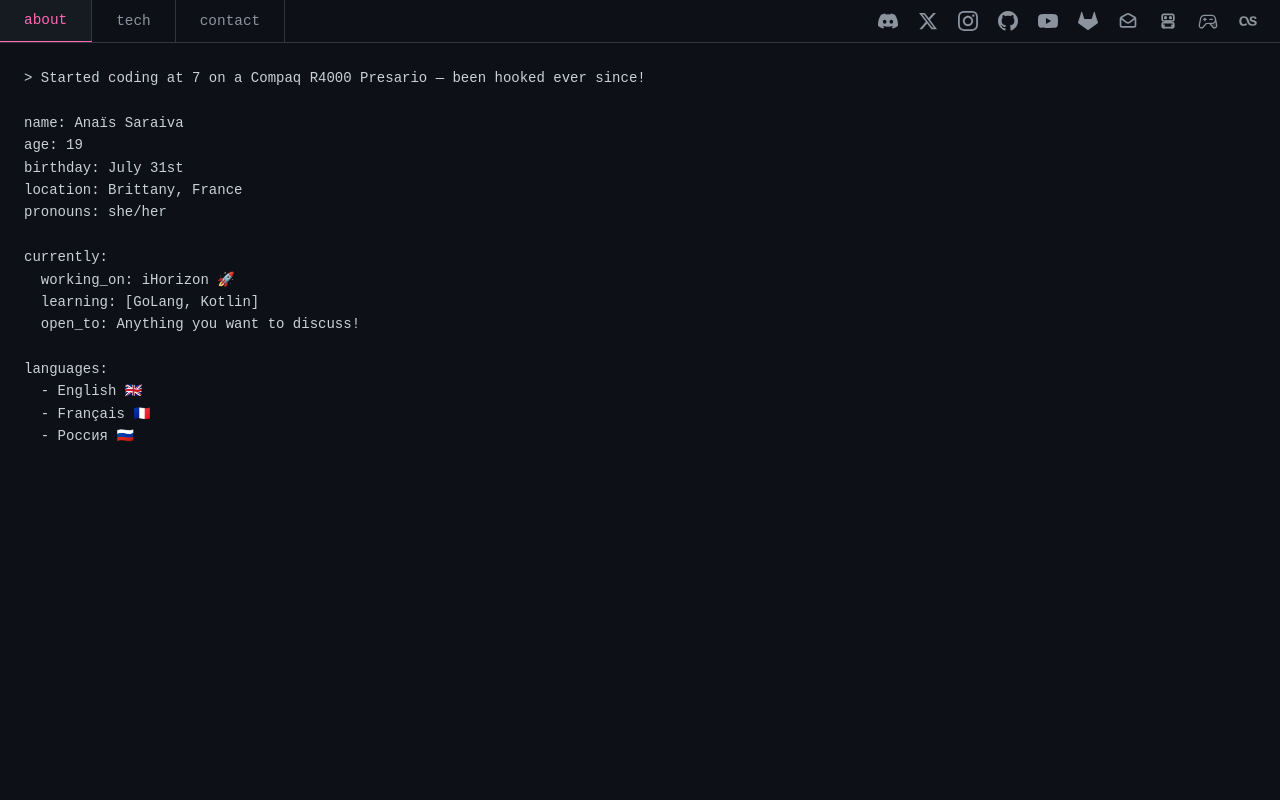
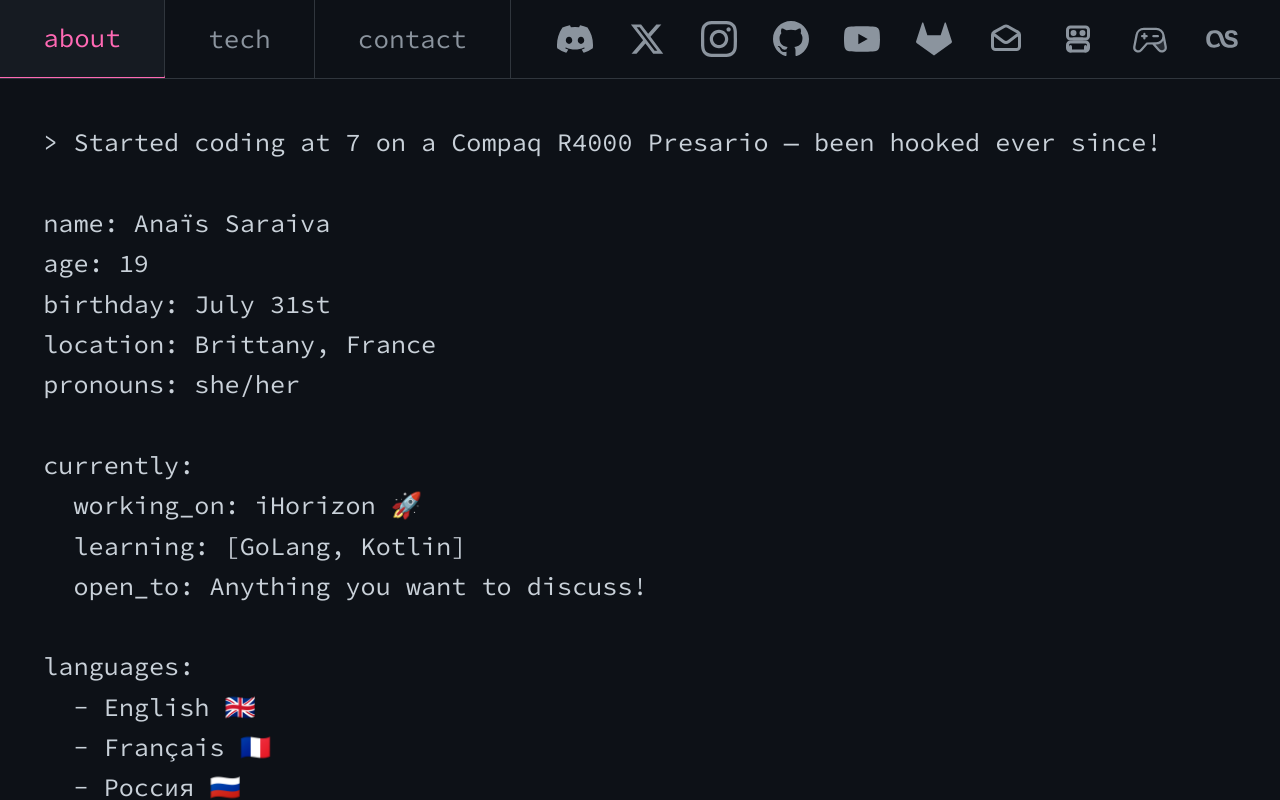
Before and after one commit to Kisakay/Kisakay, a React (Vite) app: page / in a window 1280 px wide. Built offline with nearby package versions, Linux system fonts and the light colour scheme.

Commit message:
now is better

```diff
--- a/index.html
+++ b/index.html
@@ -4,6 +4,9 @@
     <meta charset="UTF-8" />
     <link rel="icon" type="image/svg+xml" href="/assets/pfp.png" />
     <meta name="viewport" content="width=device-width, initial-scale=1.0" />
+    <link rel="preconnect" href="https://fonts.googleapis.com">
+    <link rel="preconnect" href="https://fonts.gstatic.com" crossorigin>
+    <link href="https://fonts.googleapis.com/css2?family=Source+Code+Pro:wght@400;500;600&display=swap" rel="stylesheet">
     <title>Anaïs Saraiva — Portfolio</title>
 
     <!-- Open Graph / Facebook -->
--- a/src/App.css
+++ b/src/App.css
@@ -71,7 +71,7 @@
   background: #0d1117;
   border: none;
   white-space: pre-wrap;
-  font-family: 'Courier New', 'Monaco', 'Menlo', monospace;
+  font-family: 'Source Code Pro', monospace;
   font-size: 14px;
   color: #c9d1d9;
   overflow: auto;
--- a/src/index.css
+++ b/src/index.css
@@ -2,6 +2,10 @@
   margin: 0;
   padding: 0;
   box-sizing: border-box;
+}
+
+html {
+  zoom: 1.8;
 }
 
 html, body {
@@ -10,7 +14,7 @@ html, body {
 }
 
 body {
-  font-family: 'Courier New', 'Monaco', 'Menlo', monospace;
+  font-family: 'Source Code Pro', monospace;
   background-color: #0d1117;
   color: #c9d1d9;
   line-height: 1.6;
```
